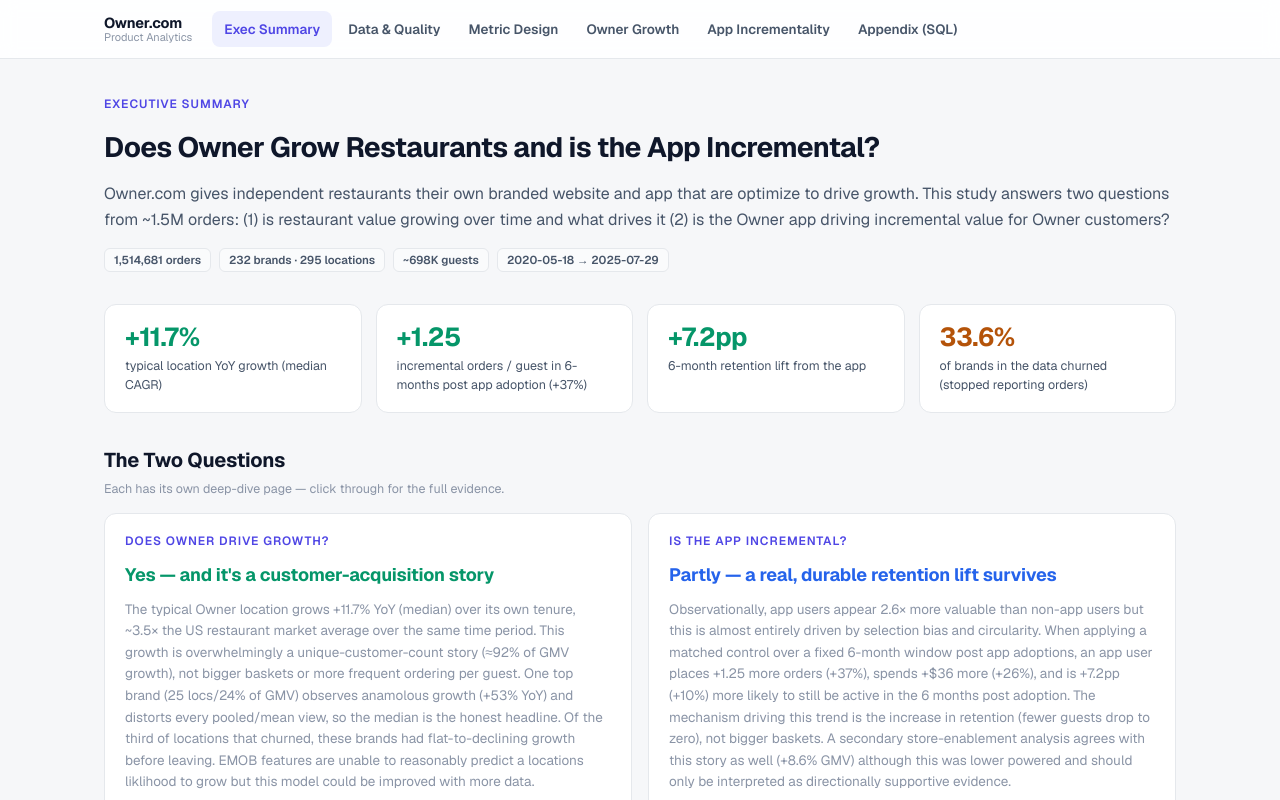
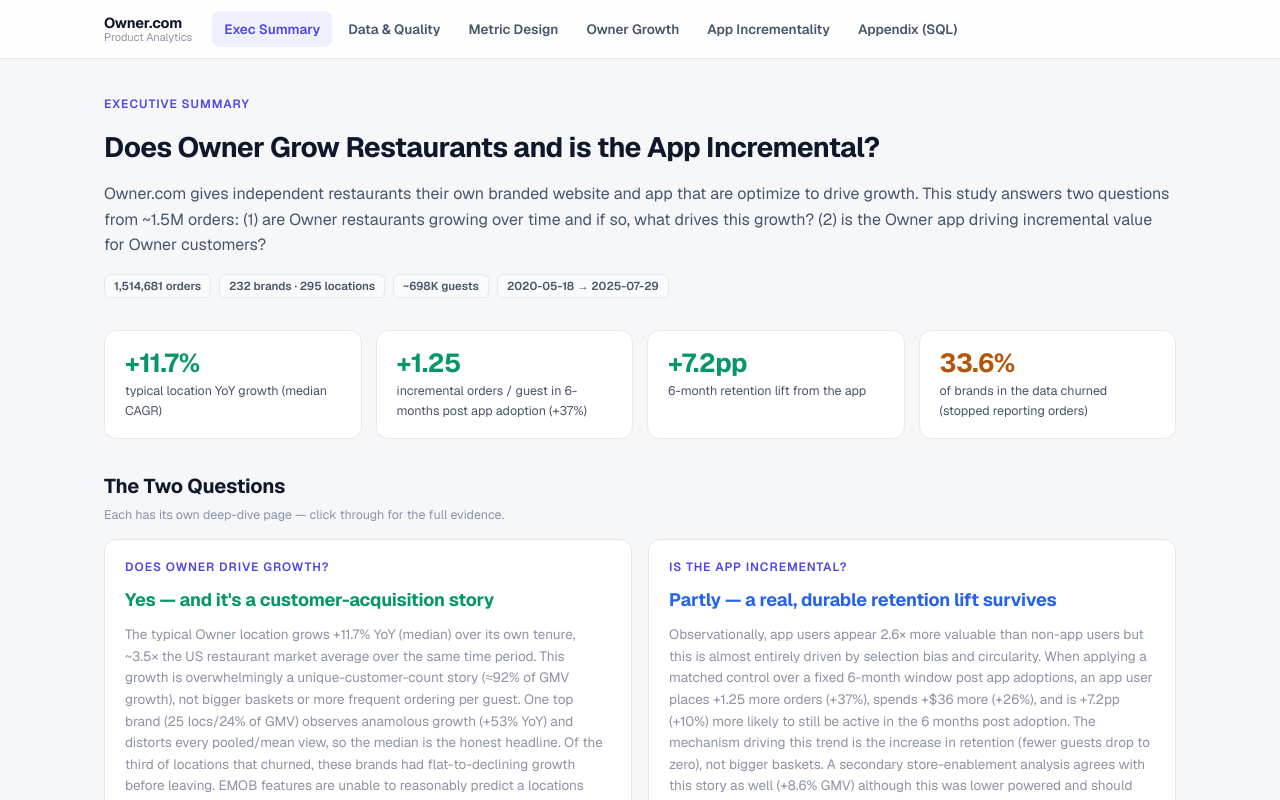
Before and after one commit to ShravanVijayabaskaran/sv-owner-growth-case-study, a Next.js app: page / in a window 1280 px wide. Shown: the top 800 px of the page. Built offline with nearby package versions, Linux system fonts and the light colour scheme.

Commit message:
Update exec.ts

```diff
--- a/src/data/exec.ts
+++ b/src/data/exec.ts
@@ -3,7 +3,7 @@
 // ============================================================
 
 export const EXEC_INTRO =
-  "Owner.com gives independent restaurants their own branded website and app that are optimize to drive growth. This study answers two questions from ~1.5M orders: \n\n(1) is restaurant value growing over time and what drives it \n(2) is the Owner app driving incremental value for Owner customers?";
+  "Owner.com gives independent restaurants their own branded website and app that are optimize to drive growth. This study answers two questions from ~1.5M orders: \n\n(1) are Owner restaurants growing over time and if so, what drives this growth? \n(2) is the Owner app driving incremental value for Owner customers?";
 
 // Top-line KPI strip
 export const EXEC_KPIS: { value: string; label: string; tone?: "success" | "info" | "warning" | "neutral" }[] = [
```
